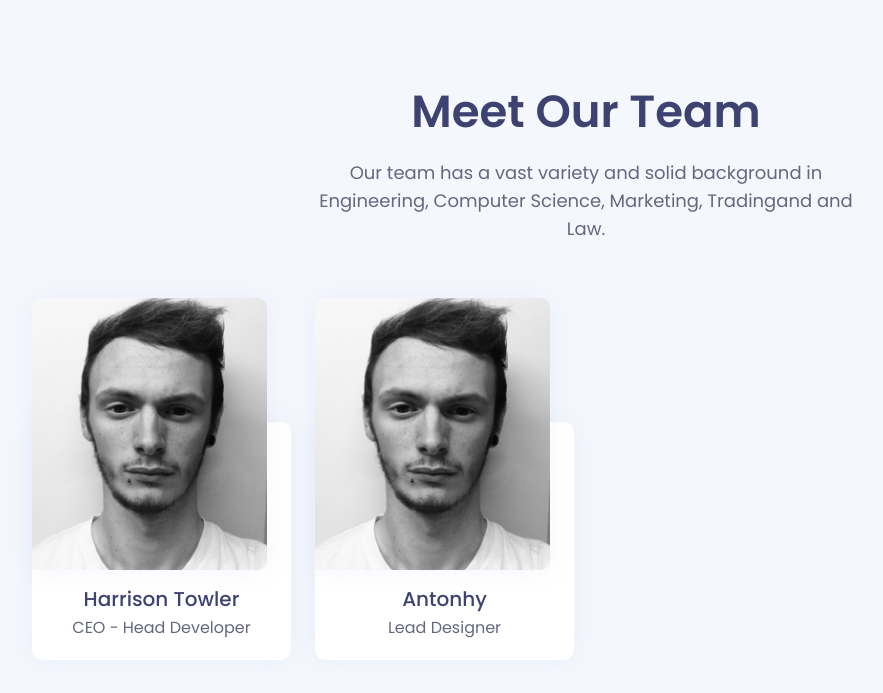
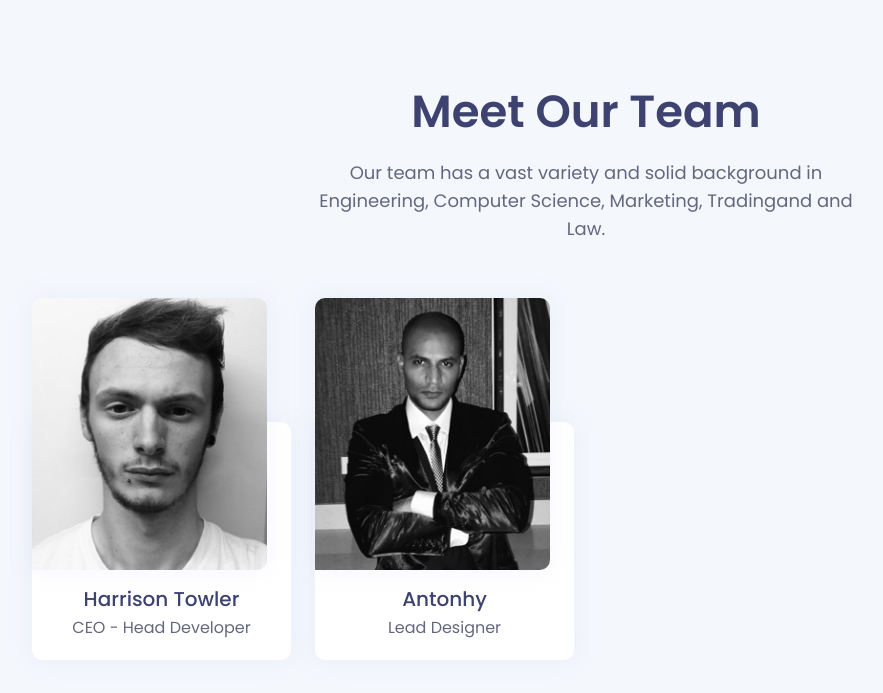
Before and after one commit to Monopoly-HRC-20/Monopoly-HRC-20-github.io, a plain HTML site: page index.html in a window 1280 px wide. Shown: the part 5347-6040 px from the top of the page, without its empty margins (54-937 px from the left). Drawn offline with nearby package versions, Linux system fonts and the light colour scheme.

Commit message:
Update index.html

```diff
--- a/index.html
+++ b/index.html
@@ -358,7 +358,7 @@ Blockchains are often forced to make trade-offs that prevent them from achieving
                     <div class="col-xl-3 col-lg-3 col-md-6">
                         <div class="single-team text-center mb-120 wow fadeInUp" data-wow-delay=".8s">
                             <div class="team-img mb-20">
-                                <img src="assets/img/team-1.png" alt="">
+                                <img src="assets/img/team-2.png" alt="">
                                 <div class="team-social-links">
                                     <ul>
                                         <li><a href="#"><i class="lni lni-facebook-filled"></i></a></li>
```
